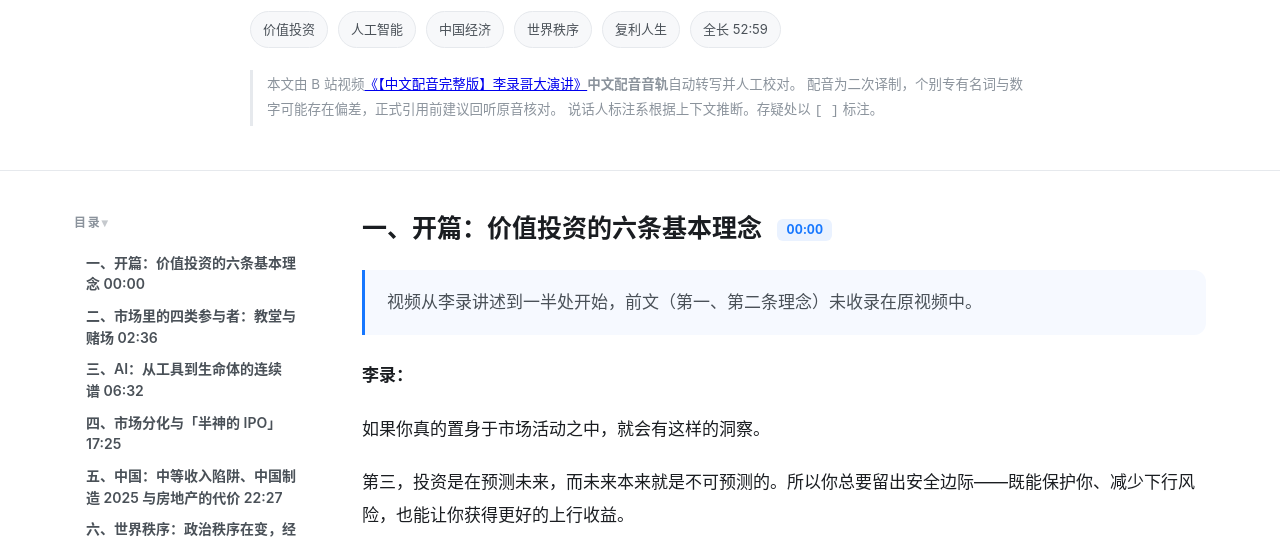
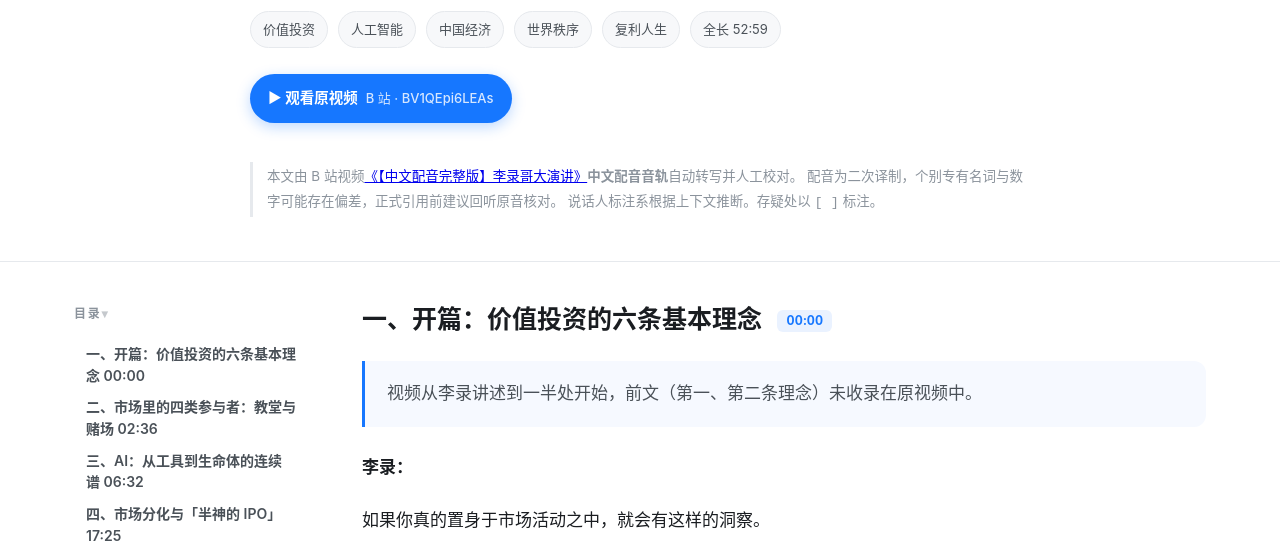
Before and after one commit to zhitaogpt/lilu-columbia-speech-2026, a plain HTML site: page index.html in a window 1280 px wide. Shown: the part 228-771 px from the top of the page. Drawn offline with Linux system fonts and the light colour scheme.

Commit message:
Add prominent original video link (B站 BV1QEpi6LEAs)
- README: dedicated 原视频 section with full URL
- transcript.md: explicit video URL line
- index.html: hero watch button + clickable footer link

Co-Authored-By: Claude <noreply@anthropic.com>

```diff
--- a/index.html
+++ b/index.html
@@ -65,6 +65,12 @@
           border: 1px solid var(--line); padding: 5px 12px; border-radius: 999px; }
   .note { font-size: 13.5px; line-height: 1.85; color: var(--fg-mute);
           border-left: 3px solid var(--line); padding: 2px 0 2px 14px; margin: 0; }
+  .watch { display: inline-flex; align-items: center; gap: 8px; margin: 4px 0 22px;
+           padding: 10px 18px; background: var(--accent); color: #fff; border-radius: 999px;
+           font-size: 14.5px; font-weight: 600; text-decoration: none;
+           box-shadow: 0 4px 14px rgba(22,119,255,.28); transition: transform .15s, box-shadow .15s; }
+  .watch:hover { transform: translateY(-1px); box-shadow: 0 6px 20px rgba(22,119,255,.36); }
+  .watch .bv { font-weight: 500; opacity: .82; font-size: 13px; }
 
   .layout { max-width: 1180px; margin: 0 auto; padding: 0 24px; display: grid;
             grid-template-columns: 232px minmax(0, 1fr); gap: 56px; align-items: start; }
@@ -144,6 +150,7 @@
       <span class="chip">复利人生</span>
       <span class="chip">全长 52:59</span>
     </div>
+    <p><a class="watch" href="https://www.bilibili.com/video/BV1QEpi6LEAs/" target="_blank" rel="noopener">▶ 观看原视频 <span class="bv">B 站 · BV1QEpi6LEAs</span></a></p>
     <p class="note">
       本文由 B 站视频<a href="https://www.bilibili.com/video/BV1QEpi6LEAs/" target="_blank" rel="noopener">《【中文配音完整版】李录哥大演讲》</a><strong>中文配音音轨</strong>自动转写并人工校对。
       配音为二次译制，个别专有名词与数字可能存在偏差，正式引用前建议回听原音核对。
@@ -348,7 +355,8 @@
 <p>复利最基本的想法，就是不失去你已经拥有的东西：包括你的知识、彼此信任的关系、智慧，甚至你的健康。</p>
 </blockquote>
 <hr />
-    <p class="end">全文完 · 整理自公开视频内容，仅供学习参考。<br>原视频：哔哩哔哩 BV1QEpi6LEAs（UP 主：复利的奇迹价值投资）</p>
+    <p class="end">全文完 · 整理自公开视频内容，仅供学习参考。<br>
+      原视频：哔哩哔哩 <a href="https://www.bilibili.com/video/BV1QEpi6LEAs/" target="_blank" rel="noopener">https://www.bilibili.com/video/BV1QEpi6LEAs/</a>（UP 主：复利的奇迹价值投资）</p>
   </main>
 </div>
 
```
Also changed, not shown: 2 other files.
